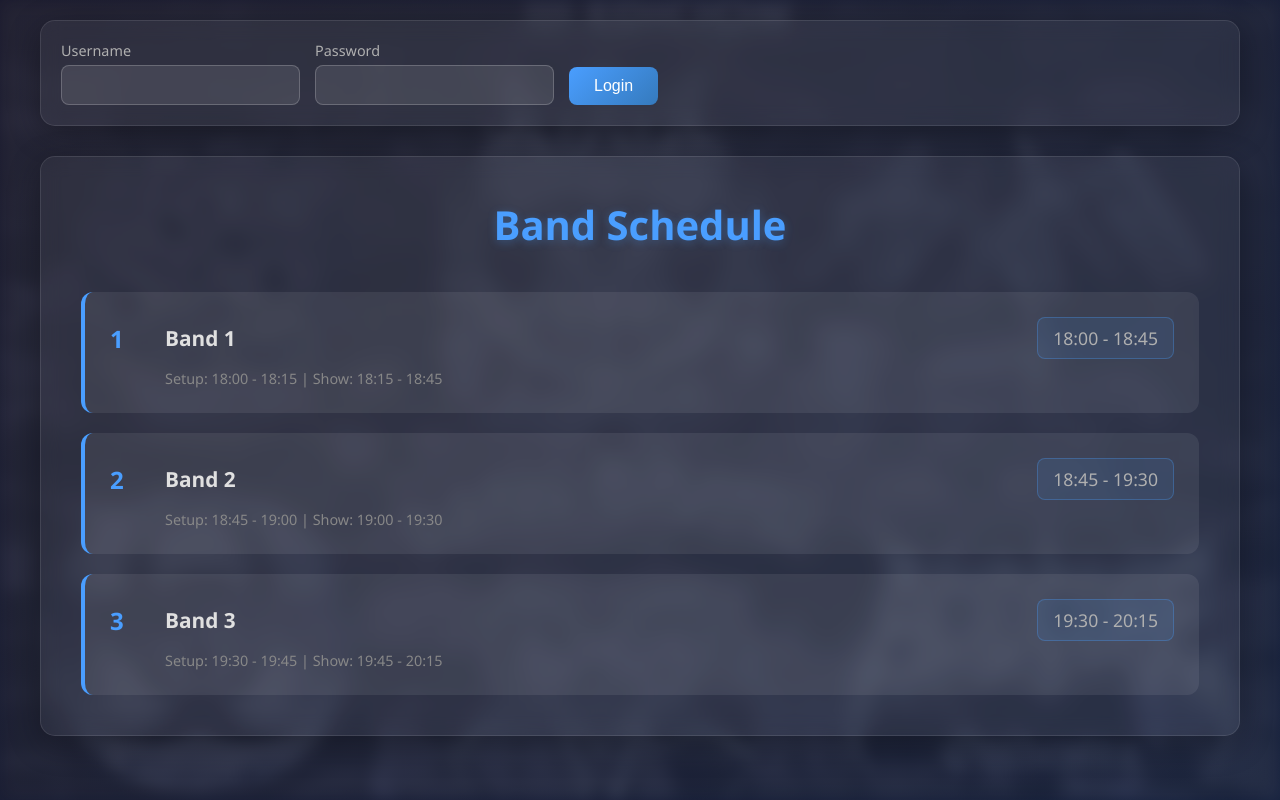
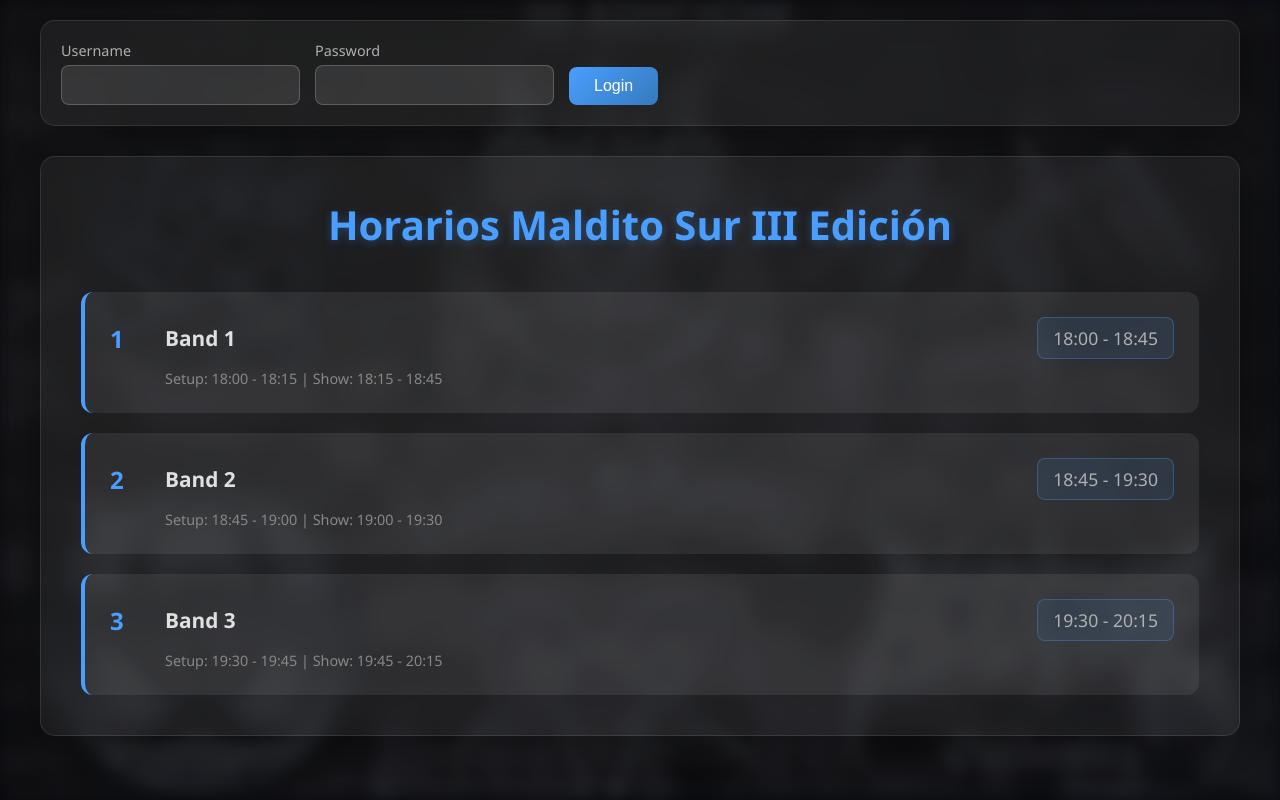
Before and after one commit to HANNER616/MalditoSurPage, a website: page public/index.html in a window 1280 px wide. Drawn offline with Linux system fonts and the light colour scheme; no server answers.

Commit message:
db16 LAST IS GOOD

```diff
--- a/public/index.html
+++ b/public/index.html
@@ -3,7 +3,7 @@
 <head>
     <meta charset="UTF-8">
     <meta name="viewport" content="width=device-width, initial-scale=1.0">
-    <title>Band Schedule</title>
+    <title>Maldito Sur III Edición</title>
     <style>
         * {
             margin: 0;
@@ -44,7 +44,7 @@
             left: 0;
             width: 100%;
             height: 100%;
-            background: linear-gradient(135deg, rgba(26, 26, 46, 0.7) 0%, rgba(22, 33, 62, 0.7) 100%);
+            background: linear-gradient(135deg, rgba(0, 0, 0, 0.7) 0%, rgba(0, 0, 0, 0.7) 100%);
             z-index: -1;
         }
 
@@ -525,14 +525,13 @@
 
             <div class="editor-actions">
                 <button type="button" class="btn" id="saveChangesBtn">Save Changes</button>
-                <button type="button" class="btn btn-secondary" id="generateScheduleBtn">Generate Schedule</button>
                 <button type="button" class="btn btn-danger" id="logoutBtn">Logout</button>
             </div>
         </div>
 
         <!-- Public Schedule -->
         <div class="schedule-section" id="scheduleSection">
-            <h1>Band Schedule</h1>
+            <h1>Horarios Maldito Sur III Edición</h1>
             <div class="schedule-list" id="scheduleList">
                 <!-- Schedule items will be generated here -->
             </div>
@@ -578,7 +577,6 @@
 
             // Editor actions
             document.getElementById('saveChangesBtn').addEventListener('click', saveChanges);
-            document.getElementById('generateScheduleBtn').addEventListener('click', updateScheduleDisplay);
             document.getElementById('addBandBtn').addEventListener('click', addBand);
             document.getElementById('logoutBtn').addEventListener('click', logout);
         }
```
